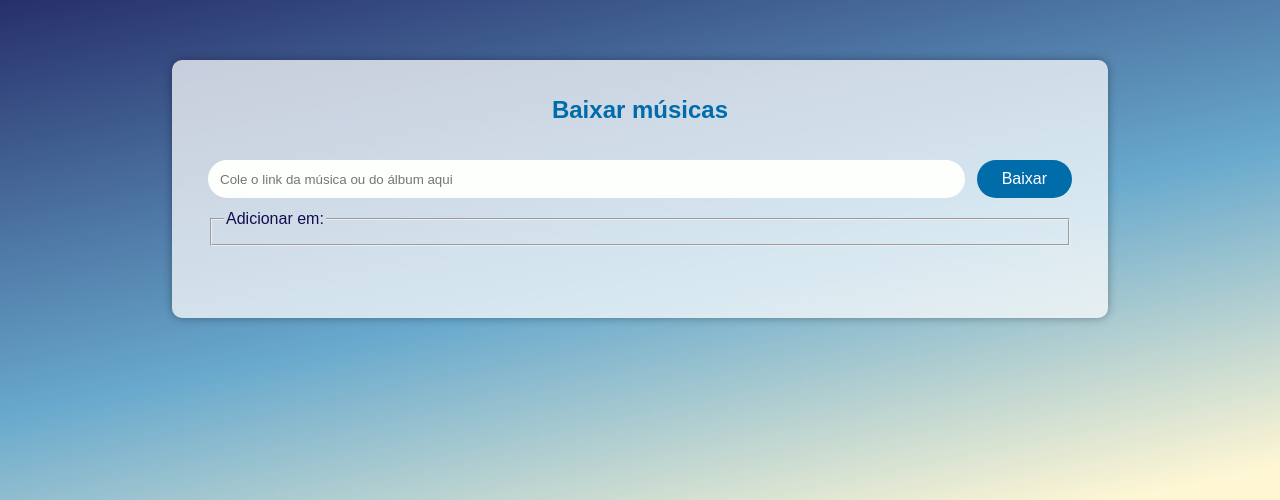
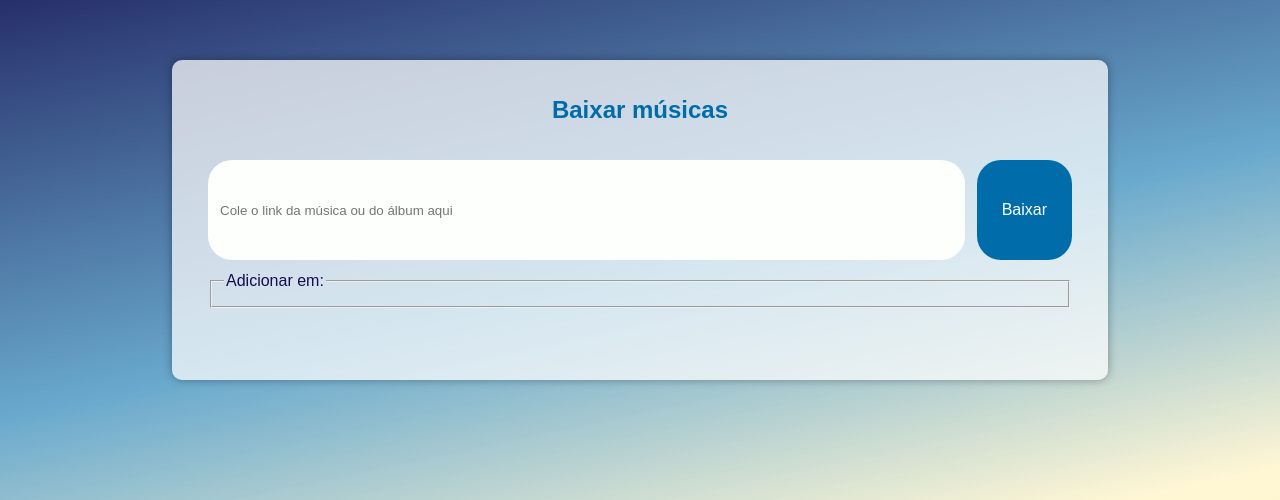
Before and after one commit to RafaelLuizC/LuiDJ, a Flask app: template templates/index.html in a window 1280 px wide. Shown: the part 118-618 px from the top of the page. Run offline with Flask 3, Linux system fonts and the light colour scheme; the template is opened without the code that fills it, so the values that code supplies are empty.

```diff
--- a/static/assets/styles.css
+++ b/static/assets/styles.css
@@ -144,12 +144,13 @@ input[type="radio"] {
 }
 
 input[type="text"] {
+        height: 100px;
 	flex: 1;
 	padding: 10px 12px;
 	border-radius: 24px;
 	border: none;
 	background: var(--extra-light-color);
-	color: var(--secondary-color);
+	color: #000000;
 }
 
 form select {
@@ -160,7 +161,7 @@ form select {
 }
 
 form select::placeholder {
-	color: var(--secondary-color);
+	color: #000000;
 }
 
 #playlists form legend {
```
Also changed, not shown: 1 other file.
